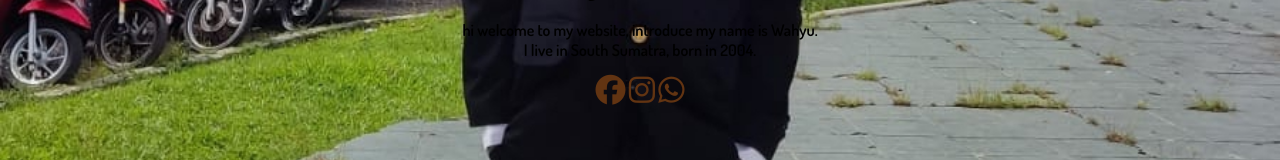
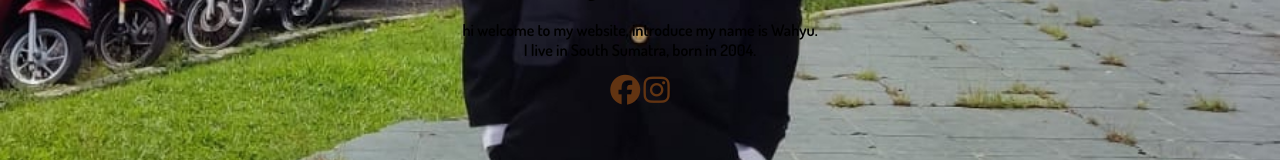
Before and after one commit to dharums/dharums.github.io, a plain HTML site: page index.html in a window 1280 px wide. Shown: the part 359-519 px from the top of the page. Drawn offline with Linux system fonts and the light colour scheme.

Commit message:
Add files via upload

```diff
--- a/index.html
+++ b/index.html
@@ -28,7 +28,6 @@
       <div class="links">
         <a href="https://www.facebook.com/profile.php?id=100062405779198&mibextid=ZbWKwL"><i class="fa-brands fa-facebook"></i></a>
         <a href="https://instagram.com/wahyudioputra_"><i class="fa-brands fa-instagram"></i></a>
-        <a href="wa.me/6283838077399"><i class="fa-brands fa-whatsapp"></i></a>
       </div>
     </div>
     </div>
```
